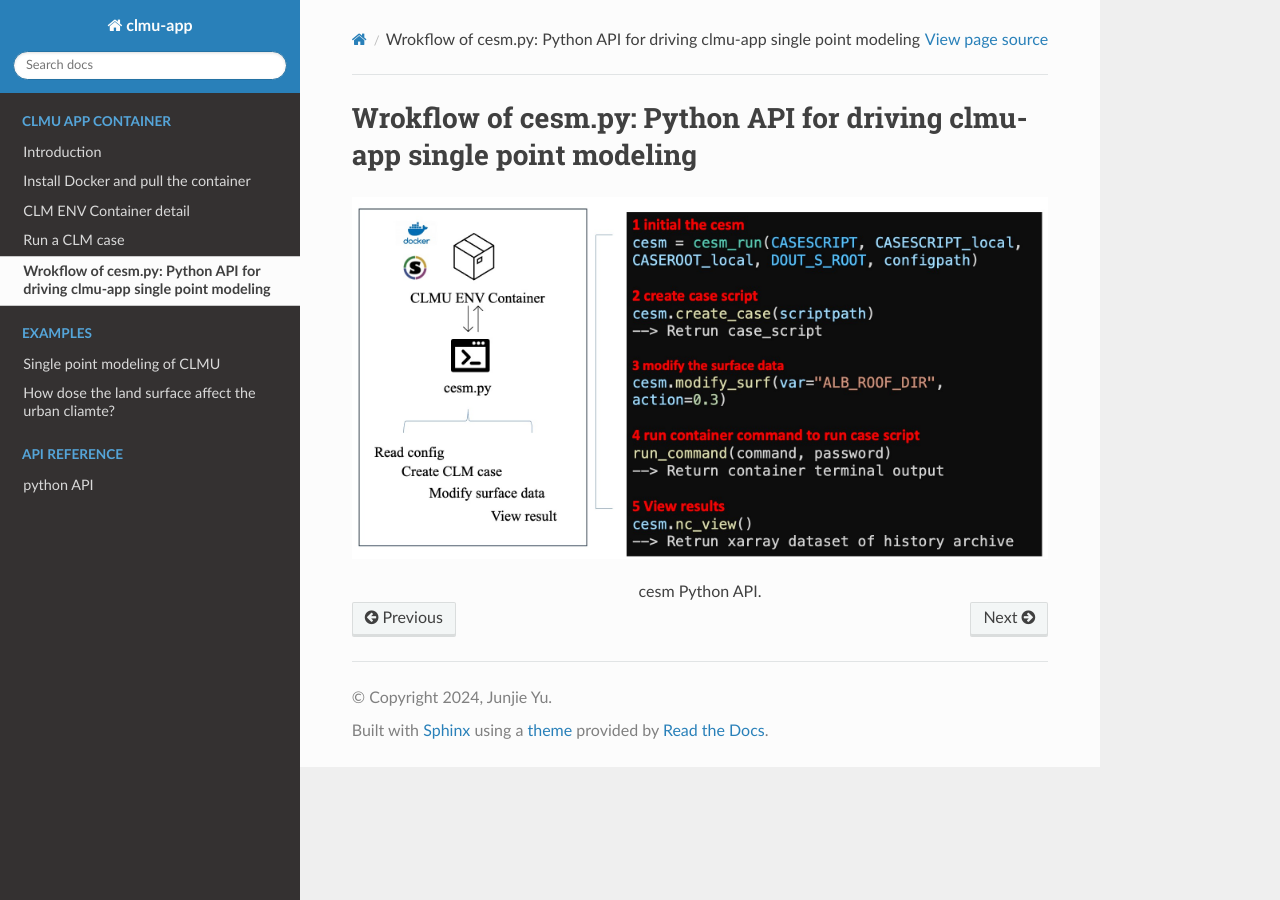
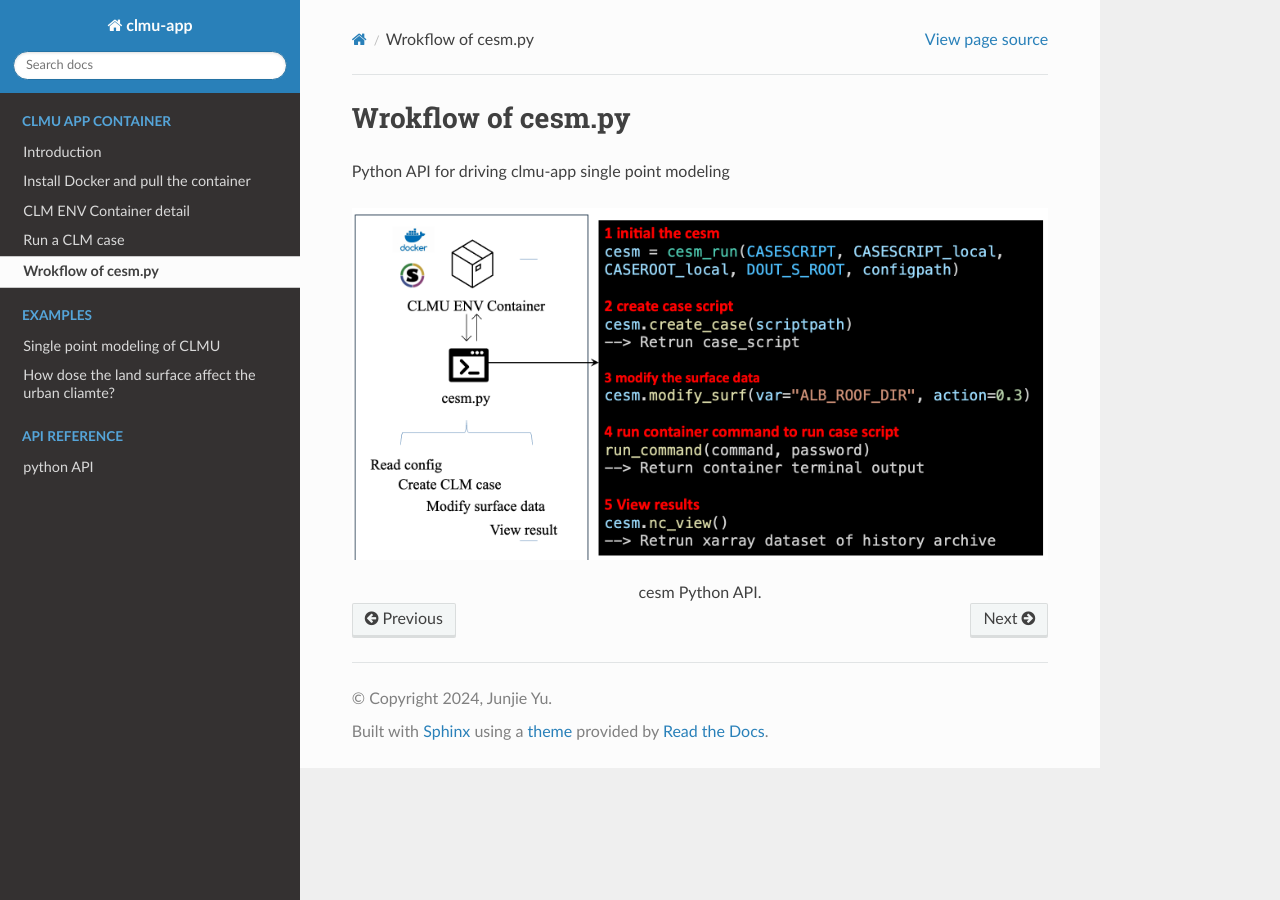
Before and after one commit to envdes/clmu-app, a Sphinx documentation site: the page built from docs/container/5_python_API.md, in a window 1280 px wide. Built offline with Sphinx 7.4.7 and the Read the Docs theme 2.0.0, drawn with Linux system fonts in a browser that asks for light colours.

Commit message:
update fig cesmpy

```diff
--- a/docs/container/5_python_API.md
+++ b/docs/container/5_python_API.md
@@ -1,4 +1,6 @@
-# Wrokflow of cesm.py: Python API for driving clmu-app single point modeling
+# Wrokflow of cesm.py
 
-![Alt text](fig/cesmpy.jpg "cesmpy")
+Python API for driving clmu-app single point modeling
+
+![Alt text](fig/cesmpy.png "cesmpy")
 <center>cesm Python API.</center>
```
Also changed, not shown: docs/container/fig/cesmpy.jpg (deleted), docs/container/fig/cesmpy.png (added), 1 other file.
